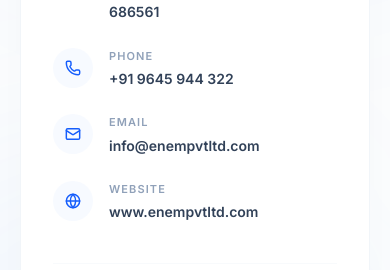
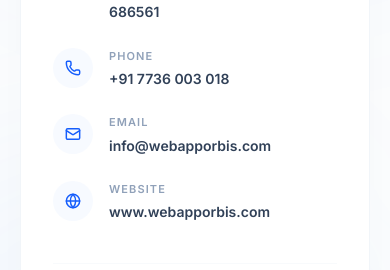
Before and after one commit to webapporbis26/WebAppOrbis, a React (Vite) app: page /contact in a window 390 px wide. Shown: the part 549-819 px from the top of the page. Built offline with nearby package versions, Linux system fonts and the light colour scheme.

Commit message:
Update phone number and email across site

```diff
--- a/src/components/admin/AdminLogin.tsx
+++ b/src/components/admin/AdminLogin.tsx
@@ -67,7 +67,7 @@ export function AdminLogin() {
                   autoComplete="username"
                   value={email}
                   onChange={(e) => setEmail(e.target.value)}
-                  placeholder="admin@weborbis.com"
+                  placeholder="admin@webapporbis.com"
                   className="h-11 w-full rounded-xl border border-border bg-white/80 pl-10 pr-3 text-sm outline-none transition-shadow focus:ring-2 focus:ring-ring/40"
                 />
               </div>
--- a/src/components/admin/AdminShell.tsx
+++ b/src/components/admin/AdminShell.tsx
@@ -81,7 +81,7 @@ export function AdminShell({ children }: { children: ReactNode }) {
                 </div>
                 <div className="pr-2 text-xs leading-tight">
                   <div className="font-medium">Admin</div>
-                  <div className="text-muted-foreground">admin@weborbis.com</div>
+                  <div className="text-muted-foreground">admin@webapporbis.com</div>
                 </div>
               </div>
               <button
--- a/src/routes/about.tsx
+++ b/src/routes/about.tsx
@@ -558,11 +558,11 @@ function About() {
               </div>
 
               <div className="space-y-4 pt-4">
-                <a href="mailto:sales@weborbis.com" className="flex items-center gap-3.5 font-bold text-lg text-[#222] hover:text-primary transition-colors">
-                  <Mail className="h-6 w-6 shrink-0 stroke-[2.5]" /> sales@weborbis.com
+                <a href="mailto:info@webapporbis.com" className="flex items-center gap-3.5 font-bold text-lg text-[#222] hover:text-primary transition-colors">
+                  <Mail className="h-6 w-6 shrink-0 stroke-[2.5]" /> info@webapporbis.com
                 </a>
-                <a href="tel:+919645944322" className="flex items-center gap-3.5 font-bold text-lg text-[#222] hover:text-primary transition-colors">
-                  <Smartphone className="h-6 w-6 shrink-0 stroke-[2.5]" /> +91 9645 944 322
+                <a href="tel:+917736003018" className="flex items-center gap-3.5 font-bold text-lg text-[#222] hover:text-primary transition-colors">
+                  <Smartphone className="h-6 w-6 shrink-0 stroke-[2.5]" /> +91 7736 003 018
                 </a>
               </div>
 
--- a/src/routes/contact.tsx
+++ b/src/routes/contact.tsx
@@ -50,7 +50,7 @@ function Contact() {
       const whatsappText = encodeURIComponent(
         `*New Website Lead*\n\n*Name:* ${leadData.contact}\n*Email:* ${leadData.email}\n*Phone:* ${leadData.phone}\n*Subject:* ${leadData.service}\n*Message:* ${leadData.notes}`
       );
-      window.open(`https://wa.me/919645944322?text=${whatsappText}`, "_blank");
+      window.open(`https://wa.me/917736003018?text=${whatsappText}`, "_blank");
     } catch (error) {
       console.error("Failed to submit lead", error);
       alert("Something went wrong. Please try again later.");
@@ -153,8 +153,8 @@ function Contact() {
                   </div>
                   <div>
                     <span className="block text-[11px] font-bold text-slate-400 uppercase tracking-widest mb-0.5">Phone</span>
-                    <a href="tel:+919645944322" className="text-[14px] font-semibold text-slate-700 hover:text-blue-600 transition-colors">
-                      +91 9645 944 322
+                    <a href="tel:+917736003018" className="text-[14px] font-semibold text-slate-700 hover:text-blue-600 transition-colors">
+                      +91 7736 003 018
                     </a>
                   </div>
                 </div>
@@ -166,8 +166,8 @@ function Contact() {
                   </div>
                   <div>
                     <span className="block text-[11px] font-bold text-slate-400 uppercase tracking-widest mb-0.5">Email</span>
-                    <a href="mailto:info@enempvtltd.com" className="text-[14px] font-semibold text-slate-700 hover:text-blue-600 transition-colors">
-                      info@enempvtltd.com
+                    <a href="mailto:info@webapporbis.com" className="text-[14px] font-semibold text-slate-700 hover:text-blue-600 transition-colors">
+                      info@webapporbis.com
                     </a>
                   </div>
                 </div>
@@ -179,8 +179,8 @@ function Contact() {
                   </div>
                   <div>
                     <span className="block text-[11px] font-bold text-slate-400 uppercase tracking-widest mb-0.5">Website</span>
-                    <a href="https://www.enempvtltd.com" target="_blank" rel="noopener noreferrer" className="text-[14px] font-semibold text-slate-700 hover:text-blue-600 transition-colors">
-                      www.enempvtltd.com
+                    <a href="https://www.webapporbis.com" target="_blank" rel="noopener noreferrer" className="text-[14px] font-semibold text-slate-700 hover:text-blue-600 transition-colors">
+                      www.webapporbis.com
                     </a>
                   </div>
                 </div>
```
